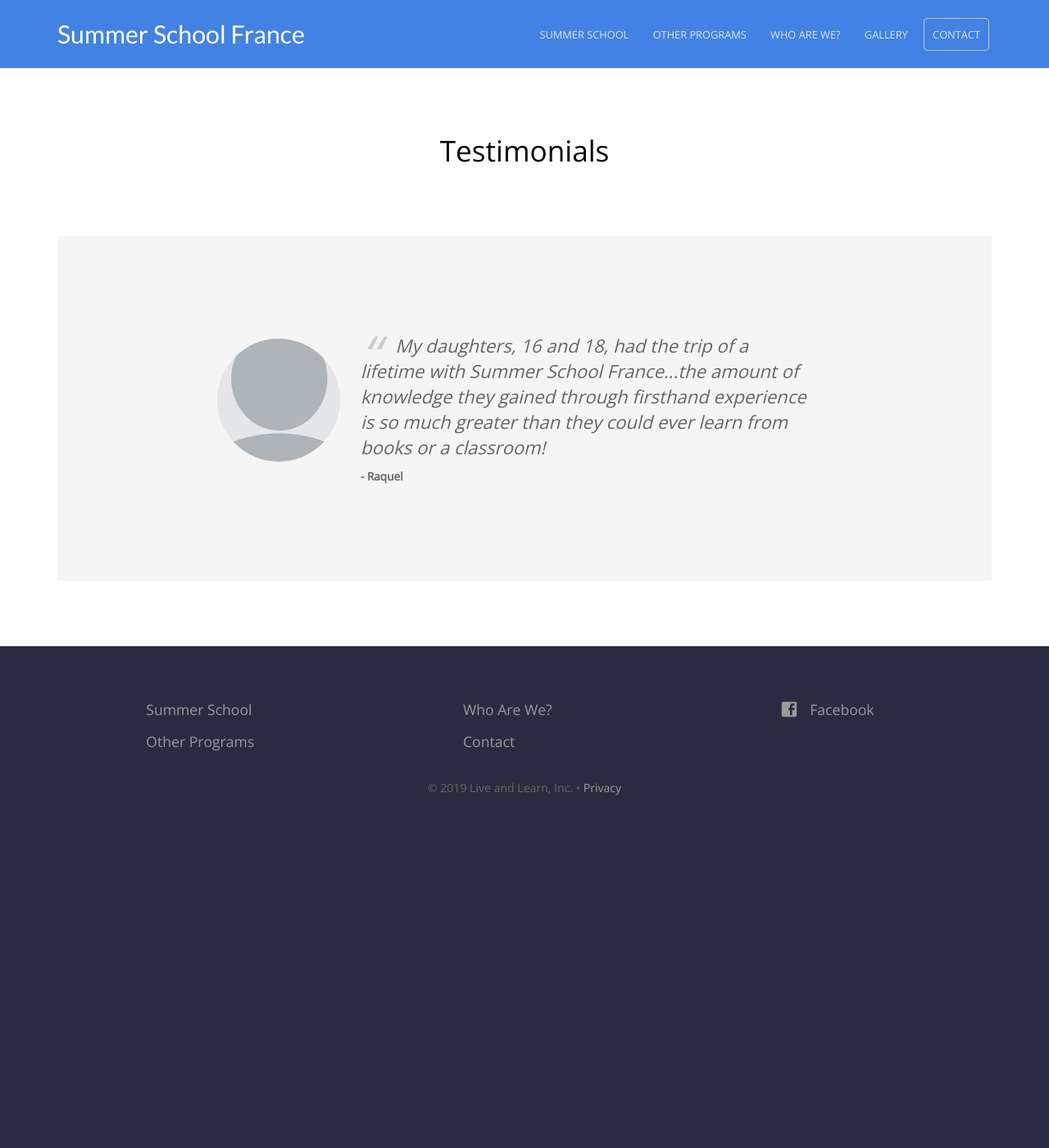
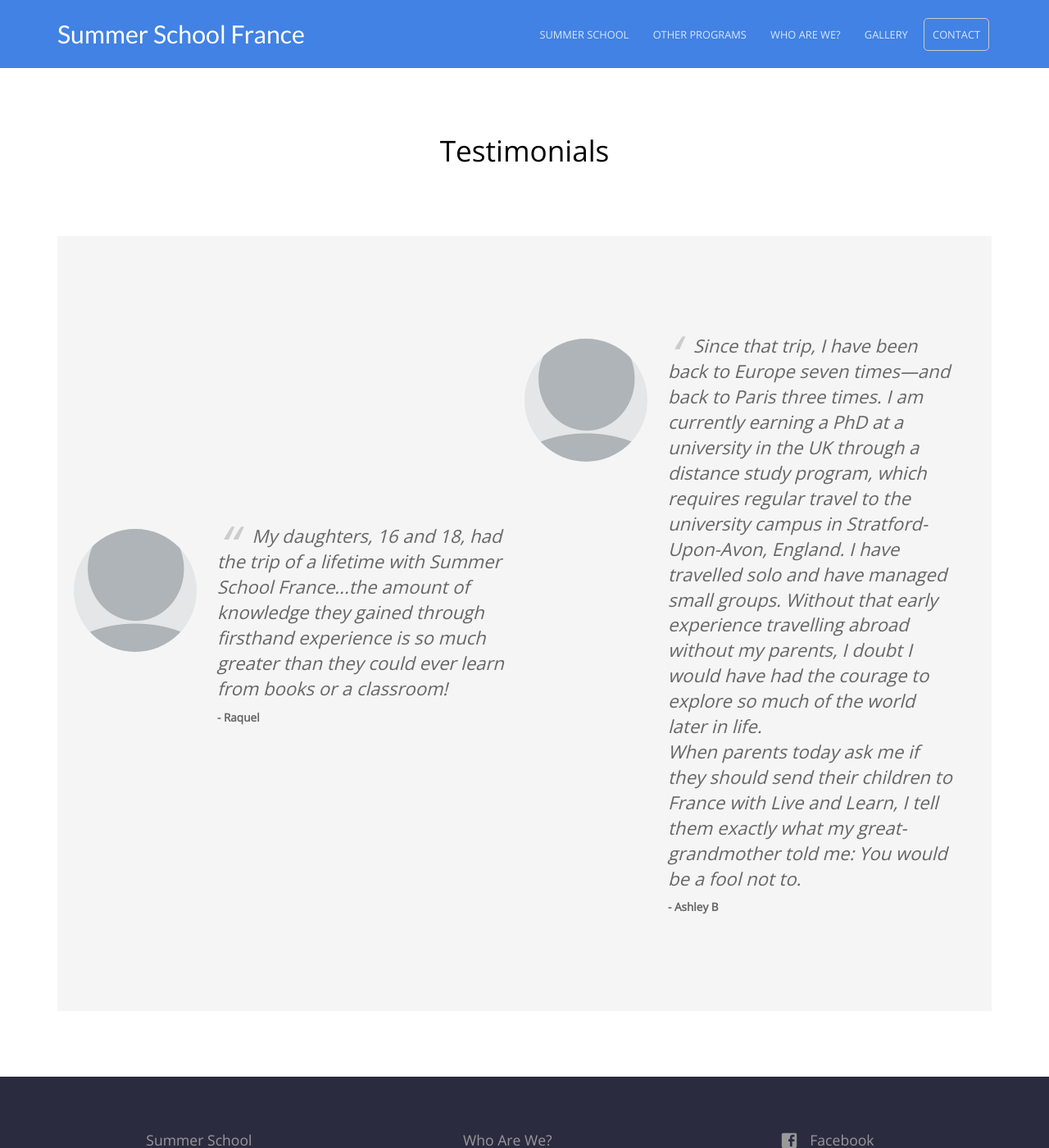
Before and after one commit to baritchie/project1, a Jekyll site: the page built from testimonials.html, in a window 1280 px wide and 1400 px high. Shown: the whole window at 82% size. Built offline with Jekyll 4.4.1, drawn with Linux system fonts in a browser that asks for light colours.

Commit message:
Updated 'testimonials.html' via CloudCannon

```diff
--- a/testimonials.html
+++ b/testimonials.html
@@ -16,6 +16,17 @@ description: See what others have had to say!
 					</p>
 				</blockquote>
 			</div>
+			<div class="testimonial-block">
+				<div class="square-image"><img alt="Jim James" class="editable" src="/uploads/blank-profile-picture-973460-640.png" width="600" /></div>
+				<blockquote>
+					<p class="editable">
+						Since that trip, I have been back to Europe seven times—and back to Paris three times. I am currently earning a PhD at a university in the UK through a distance study program, which requires regular travel to the university campus in Stratford-Upon-Avon, England.  I have travelled solo and have managed small groups.  Without that early experience travelling abroad without my parents, I doubt I would have had the courage to explore so much of the world later in life.<br>When parents today ask me if they should send their children to France with Live and Learn, I tell them exactly what my great-grandmother told me: You would be a fool not to.
+					</p>
+					<p class="editable author">
+						- Ashley B
+					</p>
+				</blockquote>
+			</div>
 		</div>
 	</section>
 </div>
```
